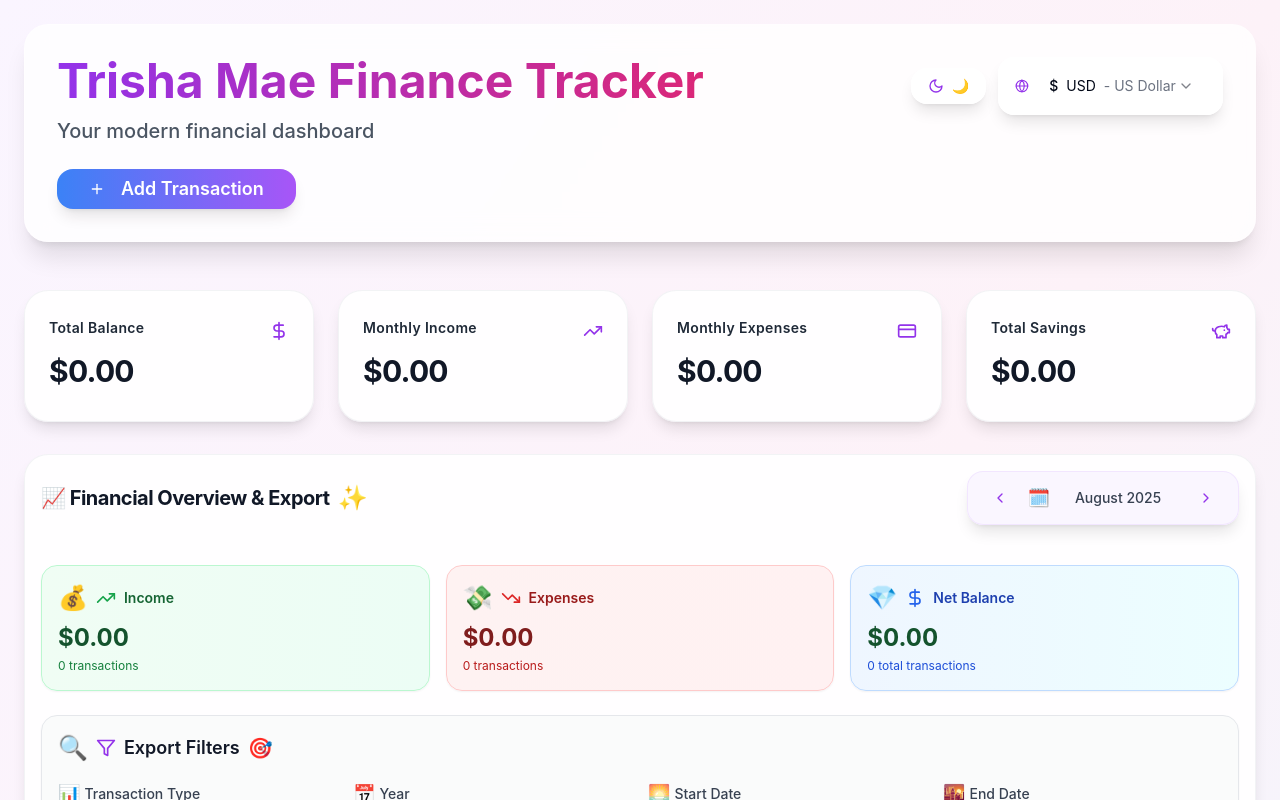
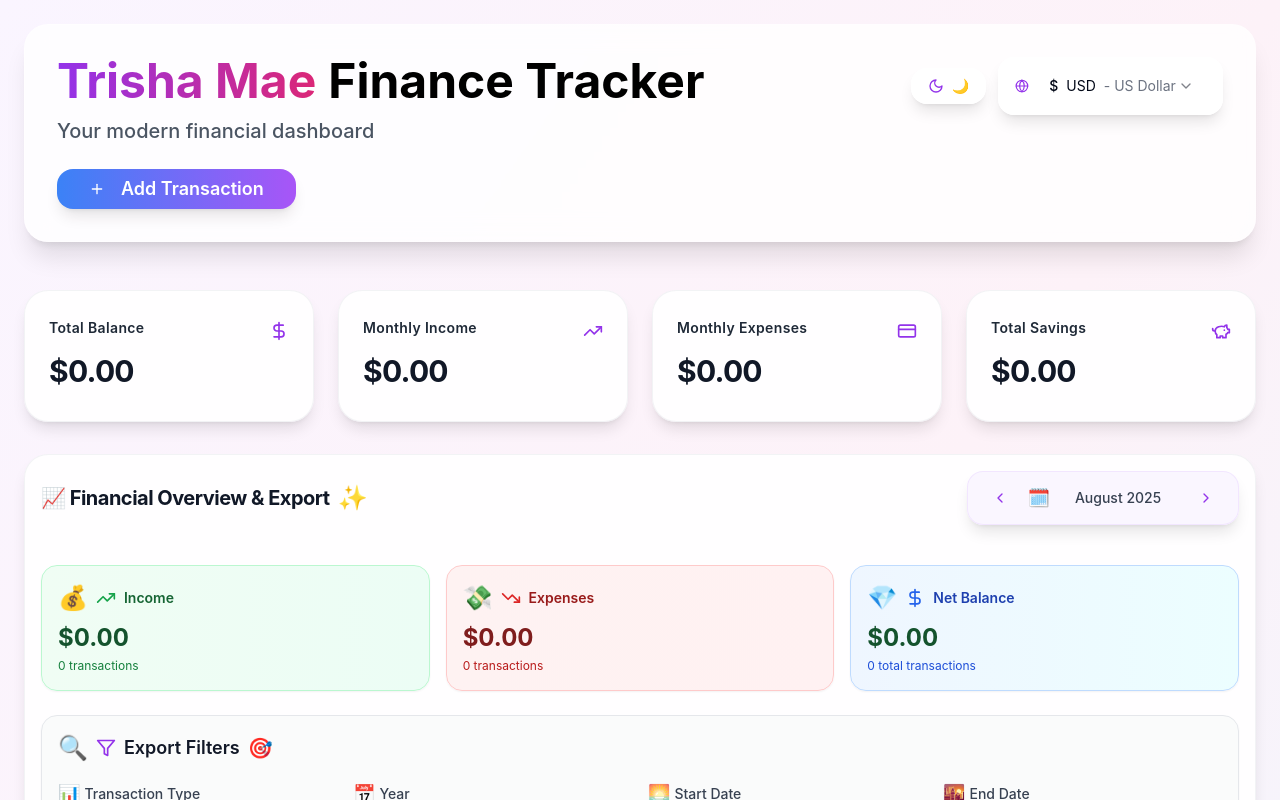
Before and after one commit to ishamiranda/Finance-Tracker-Trisha, a React (Vite) app: page / in a window 1280 px wide. Shown: the top 800 px of the page. Built offline with nearby package versions, Linux system fonts and the light colour scheme.

Commit message:
[dyad] Split title styling: "Trisha Mae" keeps gradient colors, "Finance Tracker" is now black - wrote 1 file(s)

```diff
--- a/src/pages/Index.tsx
+++ b/src/pages/Index.tsx
@@ -95,8 +95,13 @@ const Index = () => {
         >
           <div className="flex justify-between items-start mb-6">
             <div className="text-left">
-              <h1 className="text-5xl font-bold bg-gradient-to-r from-purple-600 to-pink-600 dark:from-purple-400 dark:to-pink-400 bg-clip-text text-transparent mb-3">
-                Trisha Mae Finance Tracker
+              <h1 className="text-5xl font-bold mb-3">
+                <span className="bg-gradient-to-r from-purple-600 to-pink-600 dark:from-purple-400 dark:to-pink-400 bg-clip-text text-transparent">
+                  Trisha Mae
+                </span>
+                <span className="text-black dark:text-white ml-3">
+                  Finance Tracker
+                </span>
               </h1>
               <p className="text-xl text-gray-600 dark:text-gray-300 font-medium">
                 Your modern financial dashboard
```
